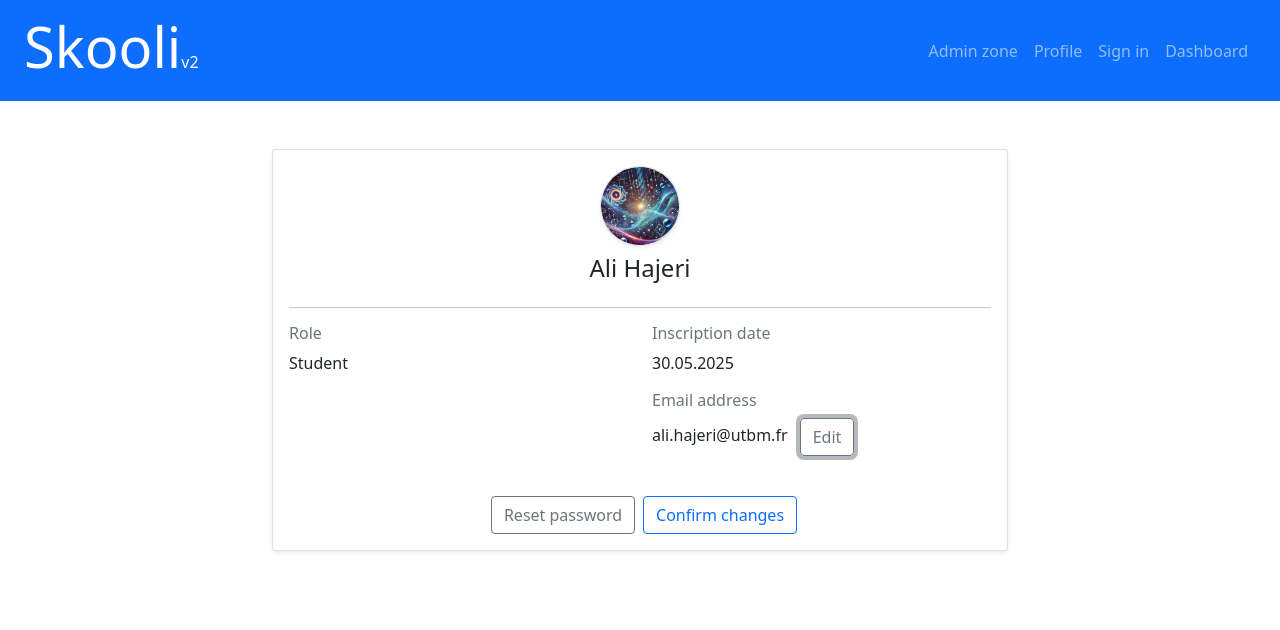
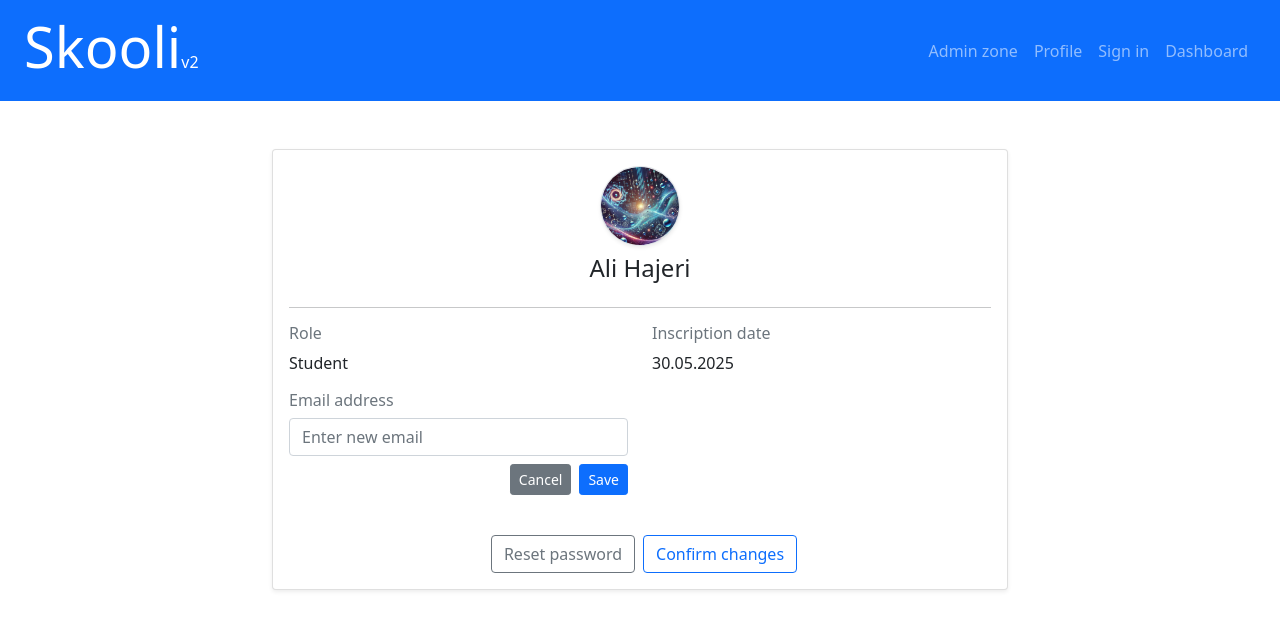
Before and after one commit to zshelali/angular-skooli, an Angular app: page /profile in a window 1280 px wide. Both pictures are taken after a click on the button "Edit". Shown: the top 630 px of the page. Built offline with nearby package versions, Linux system fonts and the light colour scheme.

Commit message:
Ajout changement mail profile

```diff
--- a/src/app/app.module.ts
+++ b/src/app/app.module.ts
@@ -1,5 +1,6 @@
 import { NgModule } from '@angular/core';
 import { BrowserModule } from '@angular/platform-browser';
+import { FormsModule } from '@angular/forms';
 
 import { AppRoutingModule } from './app-routing.module';
 import { AppComponent } from './app.component';
@@ -19,6 +20,7 @@ import { ProfileComponent } from './profile/profile.component';
   imports: [
     BrowserModule,
     AppRoutingModule,
+    FormsModule,
   ],
   providers: [],
   bootstrap: [AppComponent]
--- a/src/app/profile/profile.component.html
+++ b/src/app/profile/profile.component.html
@@ -4,21 +4,8 @@
             <div class="card shadow-sm">
                 <div class="card-body text-center">
                     <div class="mb-4">
-            <a
-              href="{{ user.profile_picture }}"
-              target="_blank"
-              rel="noopener noreferrer"
-            >
-              <img
-                [src]="user.profile_picture"
-                class="rounded-circle border shadow-sm mb-2"
-                width="80"
-                height="80"
-                alt="Profile"
-                data-bs-toggle="tooltip"
-                data-bs-placement="left"
-                title="Open in new tab"
-              />
+                        <a href="{{ user.profile_picture }}" target="_blank" rel="noopener noreferrer">
+                            <img [src]="user.profile_picture" class="rounded-circle border shadow-sm mb-2" width="80" height="80" alt="Profile" data-bs-toggle="tooltip" data-bs-placement="left" title="Open in new tab" />
                         </a>
                         <h4 class="card-title mb-0">{{ user.name }} {{ user.lastname }}</h4>
                     </div>
@@ -39,12 +26,26 @@
 
                     <div class="row text-start">
                         <div class="col-md-6 mb-3">
+                            <h6 class="text-muted">Email address</h6>
 
+                            <!-- Affichage par défaut -->
+                            <div *ngIf="!isEditing">
+                                <p class="mb-0">
+                                    {{ user.email }}
+                                    <button class="btn btn-outline-secondary btn-sm mx-2" (click)="enableEdit()">Edit</button>
+                                </p>
                             </div>
-            <div class="col-md-6 mb-3">
-              <h6 class="text-muted">Email address</h6>
-              <p class="mb-0">{{ user.email }} <span><button class="btn btn-outline-secondary w-20 mx-2">Edit</button></span></p>
+
+                            <!-- Formulaire de modification -->
+                            <div *ngIf="isEditing" class="mt-2">
+                                <input type="email" class="form-control mb-2" [(ngModel)]="newEmail" placeholder="Enter new email" />
+                                <div class="d-flex justify-content-end">
+                                    <button class="btn btn-secondary btn-sm me-2" (click)="cancelEdit()">Cancel</button>
+                                    <button class="btn btn-primary btn-sm" (click)="saveChanges()">Save</button>
                                 </div>
+                            </div>
+                        </div>
+
                     </div>
                     <div class="d-flex justify-content-center">
                         <button class="btn btn-outline-secondary mt-4 mx-2">Reset password</button>
--- a/src/app/profile/profile.component.ts
+++ b/src/app/profile/profile.component.ts
@@ -1,4 +1,5 @@
 import { Component, OnInit } from '@angular/core';
+
 
 declare var bootstrap: any;
 
@@ -9,17 +10,8 @@ declare var bootstrap: any;
 })
 export class ProfileComponent implements OnInit {
 
-  constructor() {
-  }
-
-
-  ngOnInit(): void {
-  }
-
-  ngAfterViewInit(): void {
-    const tooltipTriggerList = document.querySelectorAll('[data-bs-toggle="tooltip"]');
-    tooltipTriggerList.forEach(el => new bootstrap.Tooltip(el));
-  }
+  isEditing = false;
+  newEmail = '';
 
   user = {
     name: 'Ali',
@@ -30,4 +22,30 @@ export class ProfileComponent implements OnInit {
     profile_picture: 'assets/img/it41_gpt.png'
   }
 
+  constructor() {}
+
+  ngOnInit(): void {}
+
+  ngAfterViewInit(): void {
+    const tooltipTriggerList = document.querySelectorAll('[data-bs-toggle="tooltip"]');
+    tooltipTriggerList.forEach(el => new bootstrap.Tooltip(el));
+  }
+
+  enableEdit() {
+    this.isEditing = true;
+    this.newEmail = ''; // Champ vide à l’ouverture
+  }
+
+  cancelEdit() {
+    this.isEditing = false;
+    this.newEmail = '';
+  }
+
+  saveChanges() {
+    if (this.newEmail.trim()) {
+      this.user.email = this.newEmail.trim();
+    }
+    this.isEditing = false;
+    this.newEmail = '';
+  }
 }
```
Lines whose indentation alone changed are shown as unchanged.
